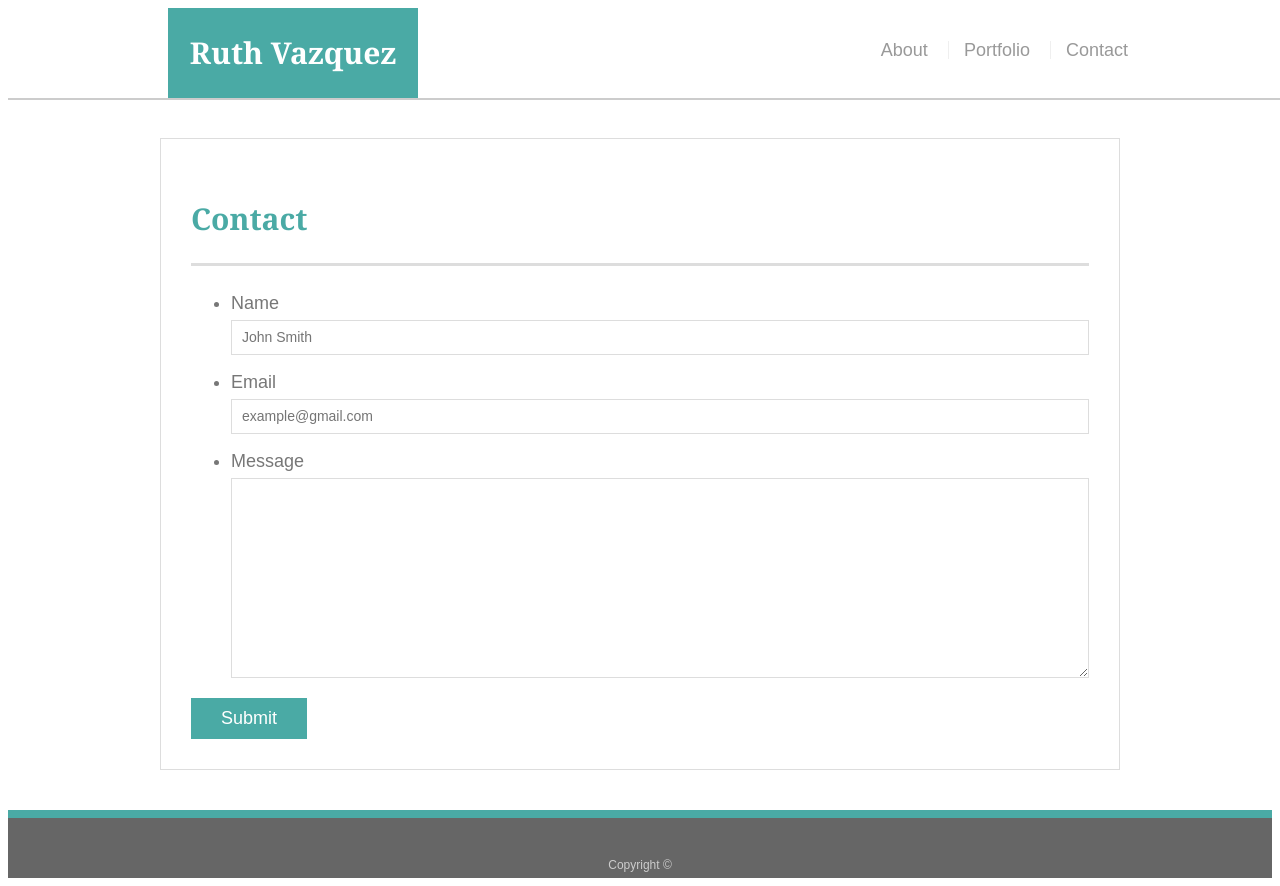
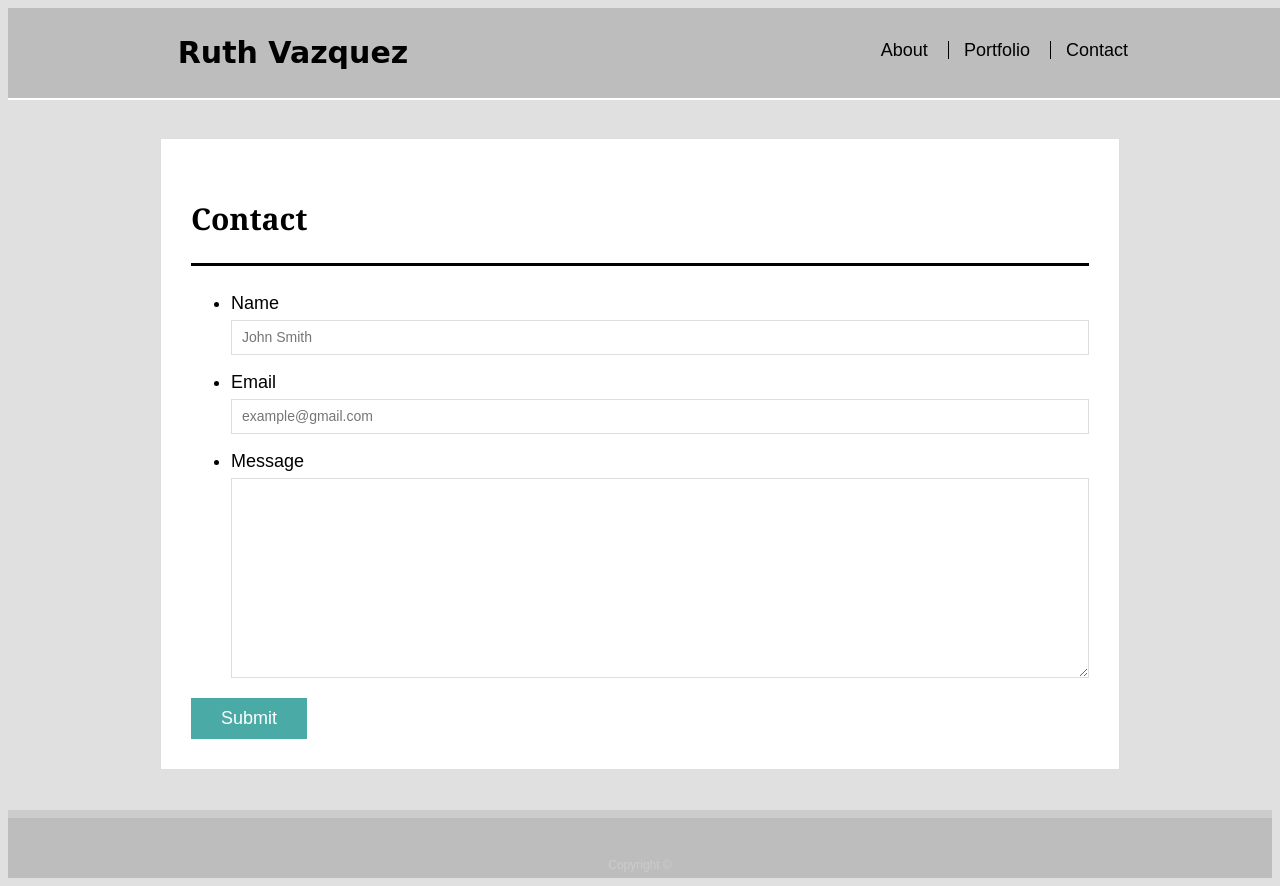
Before and after one commit to VeeNiceRuth/Responsive-Portfolio, a plain HTML site: page contact.html in a window 1280 px wide. Drawn offline with Linux system fonts and the light colour scheme.

Commit message:
modified my portfolio, added picture and changed the color scheme

```diff
--- a/assets/css/syles.css
+++ b/assets/css/syles.css
@@ -2,8 +2,8 @@ body {
     font-family: Arial, "Helvetica Neue", Helvetica, sans-serif;
     font-size: 18px;
     line-height: 34px;
-    color: #777777;
-    background: url("../images/concrete_seamless.png");
+    color: black;
+    background-color: #e0e0e0;
   }
 
   * {
@@ -35,14 +35,14 @@ body {
   h3 {
     font-family: Georgia, Times, "Times New Roman", serif;
     font-weight: 700;
-    color: #4aaaa5;
+    color:;
   }
 
   h1 {
     padding-bottom: 20px;
     font-size: 30px;
     line-height: 49px;
-    border-bottom: 3px solid #dddddd;
+    border-bottom: 3px solid;
   }
 
   h2,
@@ -59,22 +59,22 @@ body {
     margin: 0 0 30px;
     overflow: auto;
     color: #ffffff;
-    background: #ffffff;
-    border-bottom: 2px solid #cccccc;
+    background: #bdbdbd;
+    border-bottom: 2px solid;
   }
 
   #logo {
     float: left;
     width: 250px;
     height: 90px;
-    font-family: Georgia, Times, "Times New Roman", serif;
+    font-family: 'Beth Ellen', cursive;;
     font-size: 30px;
     font-weight: 700;
     line-height: 90px;
-    color: #ffffff;
+    color: black;
     text-align: center;
     text-decoration: none;
-    background: #4aaaa5;
+    background:;
   }
 
   nav {
@@ -87,9 +87,9 @@ body {
     padding-left: 15px;
     margin-left: 15px;
     line-height: 18px;
-    color: #999;
+    color: black;
     text-decoration: none;
-    border-left: 1px solid #efefef;
+    border-left: 1px solid ;
   }
 
   nav a:first-child {
@@ -105,8 +105,8 @@ body {
     color: #ffffff;
     color: #cccccc;
     text-align: center;
-    background: #666666;
-    border-top: 8px solid #4aaaa5;
+    background: #bdbdbd;
+    border-top: 8px solid;
     height: 50px;
   }
 
@@ -215,3 +215,21 @@ body {
     background: #4aaaa5;
     border: 0 none;
   }
+
+
+  @media only screen and (max-width: 980px) {
+    body {
+      background-color: lightblue;
+    }
+  }
+
+  @media only screen and (max-width: 768px) {
+    body {
+      background-color: lightblue;
+    }
+  }
+
+  @media only screen and (max-width: 640px) {
+    header {
+
+  }
--- a/contact.html
+++ b/contact.html
@@ -2,6 +2,7 @@
 <html lang="en-us">
 
 <head>
+    <meta name="viewport" content="width=device-width, initial-scale=1.0">
   <meta charset="UTF-8">
   <title>Contact | Ruth Vazquez</title>
   <link rel="stylesheet" type="text/css" href="assets/css/syles.css">
```
Also changed, not shown: index.html (+14 -0 lines), portfolio.html (+1 -0 lines).
